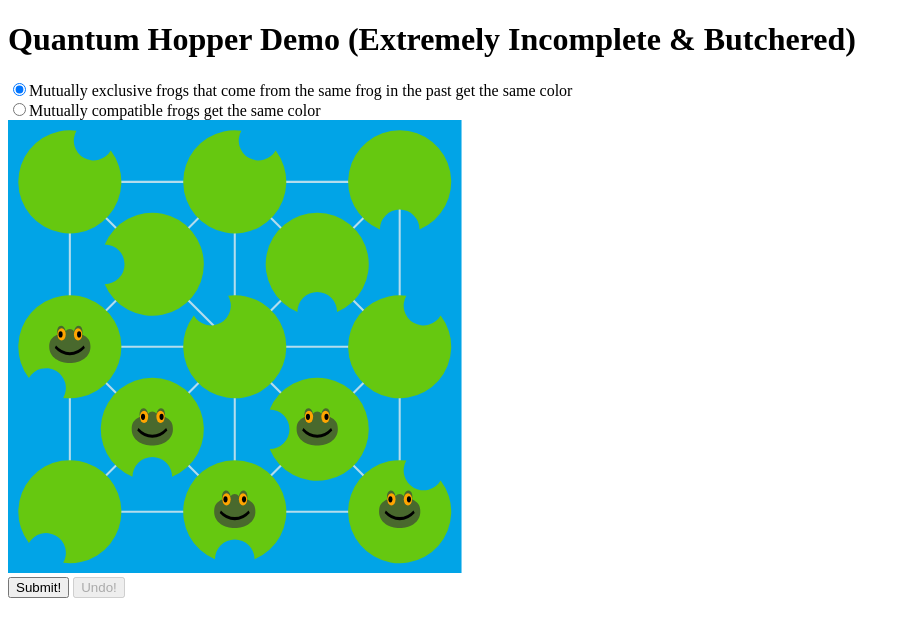
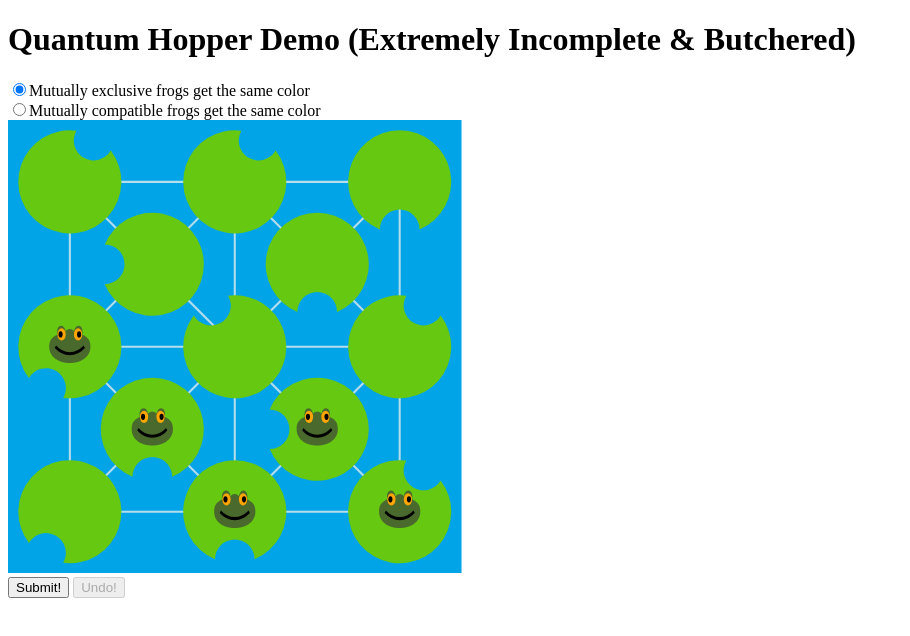
Before and after one commit to sozysozbot/quantum_hopper_frontend, a plain HTML site: page docs/index.html in a window 1280 px wide. Shown: the whole page, without its empty margins (0-910 px from the left). Drawn offline with Linux system fonts and the light colour scheme.

Commit message:
Fix the false message

```diff
--- a/docs/index.html
+++ b/docs/index.html
@@ -8,7 +8,7 @@
 
 <body onload="main()">
 	<h1>Quantum Hopper Demo (Extremely Incomplete & Butchered)</h1>
-	<label><input type="radio" name="a" id="same_color_is_exclusive" onclick="renderState()" checked>Mutually exclusive frogs that come from the same frog in the past get the same color</label><br>
+	<label><input type="radio" name="a" id="same_color_is_exclusive" onclick="renderState()" checked>Mutually exclusive frogs get the same color</label><br>
 	<label><input type="radio" name="a" id="same_color_is_compatible" onclick="renderState()">Mutually compatible frogs get the same color</label>
 	<div id="res">
 		<svg id="board" width="120mm" height="120mm" version="1.1" viewbox="0 0 220 220"
```
